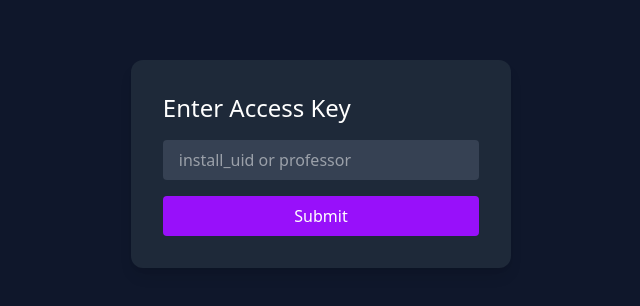
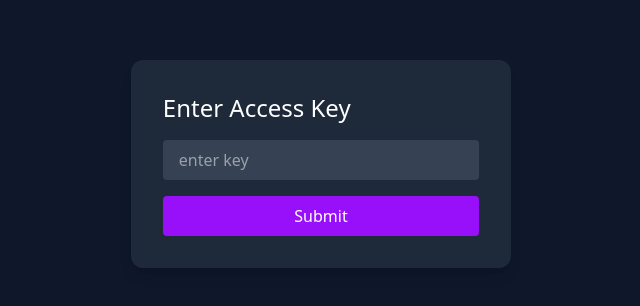
Before and after one commit to Karthik3116/third_eye, a React (Vite) app in the folder livefeed/: page / in a window 1280 px wide. Shown: the part 236-542 px from the top of the page, without its empty margins (319-959 px from the left). Built offline with nearby package versions, Linux system fonts and the light colour scheme.

Commit message:
added access_key

```diff
--- a/livefeed/src/App.jsx
+++ b/livefeed/src/App.jsx
@@ -586,7 +586,7 @@ export default function App() {
             type="text"
             value={keyInput}
             onChange={e => setKeyInput(e.target.value)}
-            placeholder="install_uid or professor"
+            placeholder="enter key"
             className="w-full px-4 py-2 mb-4 rounded bg-gray-700 text-white focus:outline-none"
           />
           <button
```
